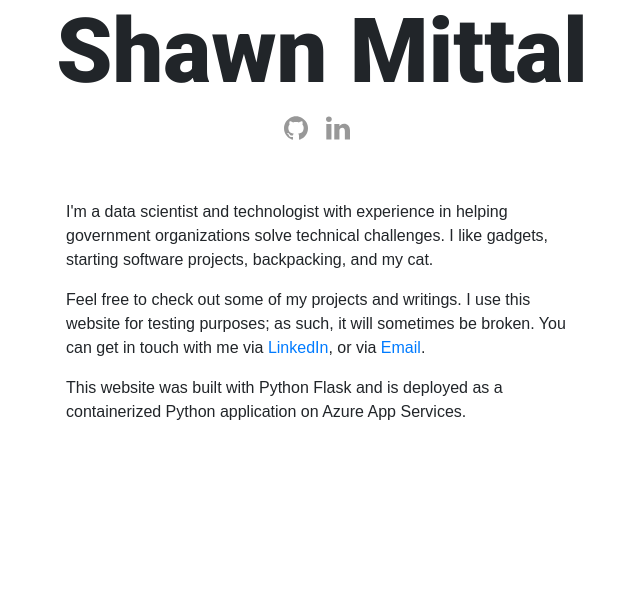
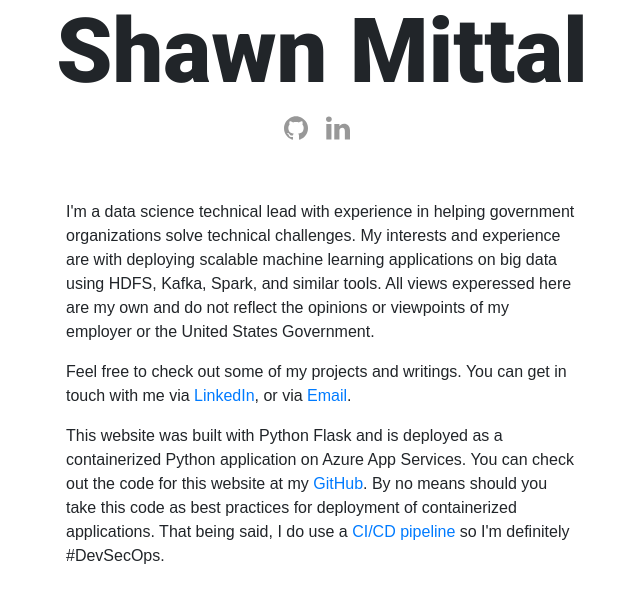
Before and after one commit to shawnmittal/azure_personal_website, a Flask app: page / in a window 1280 px wide. Shown: the part 166-769 px from the top of the page, without its empty margins (318-958 px from the left). Run offline with Flask 2, Linux system fonts and the light colour scheme; some libraries are stand-ins or nearby versions.

Commit message:
updated text on homepage

```diff
--- a/web_app/website/templates/website/home.html
+++ b/web_app/website/templates/website/home.html
@@ -23,18 +23,29 @@
 <section>
     <div class="body-text">
         <p>
-            I'm a data scientist and technologist with experience in helping government organizations solve technical challenges.
-            I like gadgets, starting software projects, backpacking, and my cat.
+            I'm a data science technical lead with experience in helping government organizations solve technical
+            challenges.
+            My interests and experience are with deploying scalable machine learning applications on big data using
+            HDFS, Kafka,
+            Spark, and similar tools. All views experessed here are my own and do not reflect the opinions or viewpoints
+            of my
+            employer or the United States Government.
         </p>
-
         <p>
-            Feel free to check out some of my projects and writings. I use this website
-            for testing purposes; as such, it will sometimes be broken. You can get in touch with me via
-            <a href="https://www.linkedin.com/in/shawnmittal">LinkedIn</a>,  or via <a href="mailto:shawn.mittal@gmail.com">Email</a>.
+            Feel free to check out some of my projects and writings. You can get in touch with me via
+            <a href="https://www.linkedin.com/in/shawnmittal">LinkedIn</a>, or via <a
+                href="mailto:shawn.mittal@gmail.com">Email</a>.
         </p>
-
         <p>
-            This website was built with Python Flask and is deployed as a containerized Python application on Azure App Services.
+            This website was built with Python Flask and is deployed as a containerized Python application on Azure App
+            Services. You
+            can check out the code for this website at my <a
+                href="https://github.com/shawnmittal/azure_personal_website">GitHub</a>.
+            By no means should you take this code as best practices for deployment of containerized applications. That
+            being said, I do
+            use a <a
+                href="https://github.com/shawnmittal/azure_personal_website/blob/development/.github/workflows/main.yml">CI/CD
+                pipeline</a> so I'm definitely #DevSecOps.
         </p>
     </div>
 </section>
```
